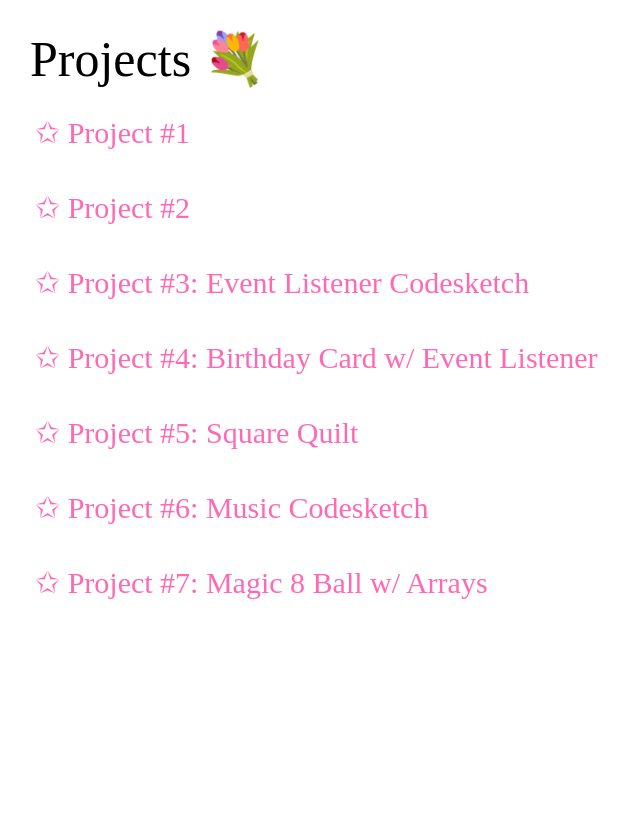
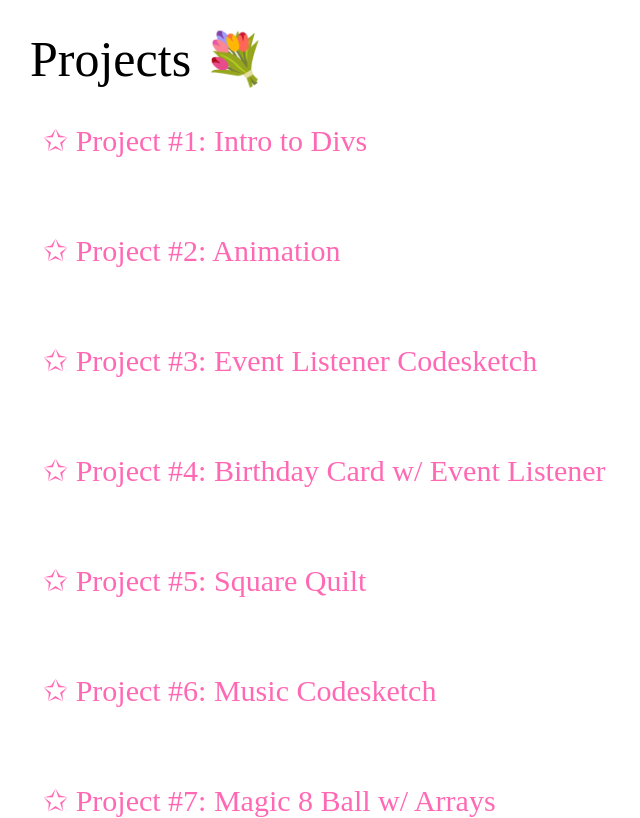
Before and after one commit to ameneh1/ameneh1.github.io, a plain HTML site: page projects.html in a window 1280 px wide. Shown: the whole page, without its empty margins (0-640 px from the left). Drawn offline with Linux system fonts and the light colour scheme.

Commit message:
adding changes

```diff
--- a/projects.html
+++ b/projects.html
@@ -2,13 +2,18 @@
 <html>
 <head>
 	<style type="text/css">
+
+		a{
+			text-decoration: none;
+		}
 
 	.button5{
 		color: hotpink;
 		font-family: helvetica-bold;
 		font-size: 30px;
 		width: 32%;
-		position: absolute;
+/*		position: absolute;
+*/		position: relative;
 		top: 115px;
 		left: 35px;
 	}
@@ -18,7 +23,7 @@
 		font-family: helvetica-bold;
 		font-size: 30px;
 		width: 32%;
-		position: absolute;
+		position: relative;
 		top: 190px;
 		left: 35px;
 	}
@@ -28,7 +33,7 @@
 		font-family: helvetica-bold;
 		font-size: 30px;
 		width: 72%;
-		position: absolute;
+		position: relative;
 		top: 265px;
 		left: 35px;
 	}
@@ -38,7 +43,7 @@
 		font-family: helvetica-bold;
 		font-size: 30px;
 		width: 72%;
-		position: absolute;
+		position: relative;
 		top: 340px;
 		left: 35px;
 	}
@@ -48,7 +53,7 @@
 		font-family: helvetica-bold;
 		font-size: 30px;
 		width: 32%;
-		position: absolute;
+		position: relative;
 		top: 415px;
 		left: 35px;
 	}
@@ -57,8 +62,8 @@
 		color: hotpink;
 		font-family: helvetica-bold;
 		font-size: 30px;
-		width: 32%;
-		position: absolute;
+		width: 72%;
+		position: relative;
 		top: 490px;
 		left: 35px;
 	}
@@ -68,7 +73,7 @@
 		font-family: helvetica-bold;
 		font-size: 30px;
 		width: 72%;
-		position: absolute;
+		position: relative;
 		top: 565px;
 		left: 35px;
 	}
@@ -82,9 +87,9 @@
 <body>
 <p style="color:black; font-size:50px; font-family:helvetica-bold; position: absolute; top: -20px; left: 30px">Projects 💐</p>
 
-<a href='code1.html'><div class="button5">✩ Project #1</div></a>
+<a href='code1.html'><div class="button5">✩ Project #1: Intro to Divs</div></a>
 
-<a href='animation1.html'><div class="button6">✩ Project #2</div></a>
+<a href='animation1.html'><div class="button6">✩ Project #2: Animation</div></a>
 
 <a href='code1103.html'><div class="button7">✩ Project #3: Event Listener Codesketch</div></a>
 
```
Also changed, not shown: tabe.html (+11 -0 lines).
